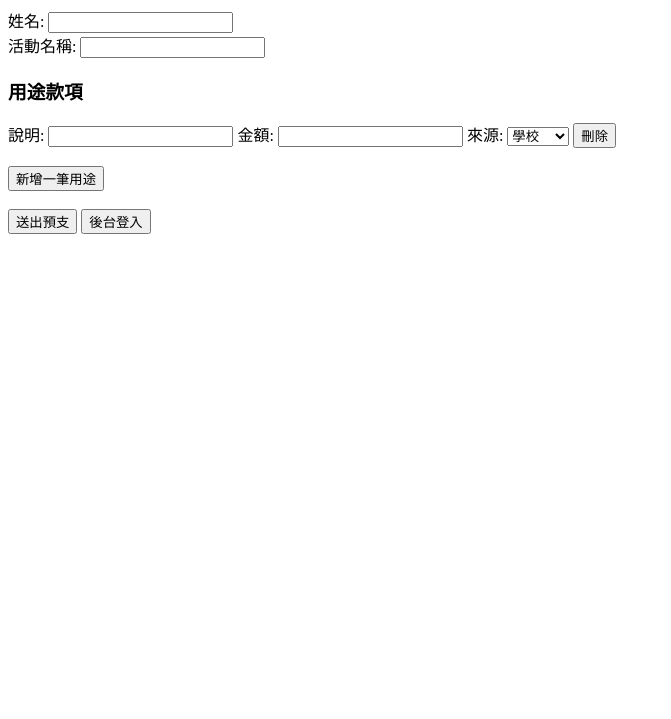
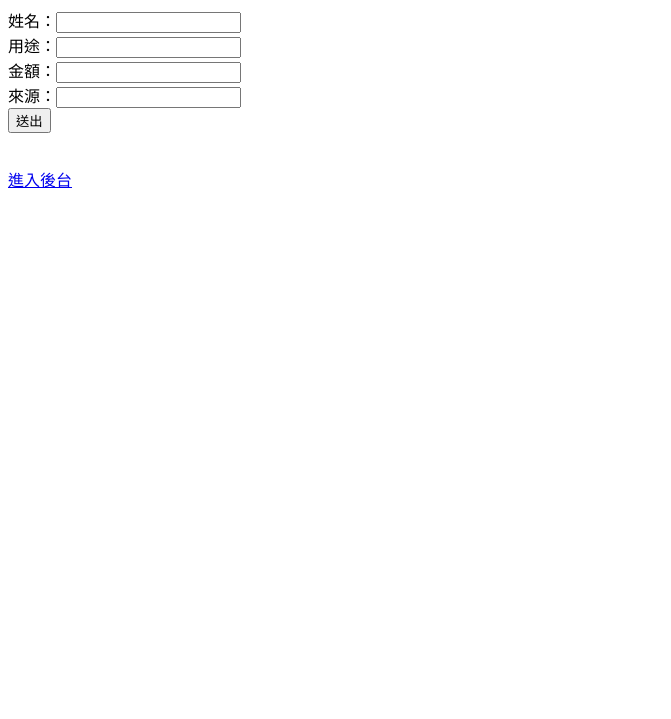
Before and after one commit to xio-yan/fund_manager, a website: page public/index.html in a window 1280 px wide. Shown: the part 81-800 px from the top of the page, without its empty margins (0-671 px from the left). Drawn offline with Linux system fonts and the light colour scheme.

Commit message:
index.html

```diff
--- a/public/index.html
+++ b/public/index.html
@@ -1,72 +1,39 @@
 <!DOCTYPE html>
-<html>
+<html lang="zh-Hant">
 <head>
   <meta charset="UTF-8">
-<title>預支申請</title>
-<style>.hidden{display:none;}</style>
+  <title>經費預支登記</title>
 </head>
 <body>
-<h1>經費預支申請</h1>
-
-<label>姓名: <input id="name"></label><br>
-<label>活動名稱: <input id="activity"></label><br>
-
-<h3>用途款項</h3>
-<div id="itemsContainer"></div>
-<button onclick="addItem()">新增一筆用途</button><br><br>
-
-<button onclick="submitAdvance()">送出預支</button>
-<button onclick="location.href='login.html'">後台登入</button>
+  <h1>經費預支登記</h1>
+  <form id="advanceForm">
+    姓名：<input type="text" name="applicant" required><br>
+    用途：<input type="text" name="description" required><br>
+    金額：<input type="number" name="amount" required><br>
+    來源：<input type="text" name="source" required><br>
+    <button type="submit">送出</button>
+  </form>
+  <p id="message"></p>
+  <br>
+  <a href="/login.html">進入後台</a>
 
   <script>
-function addItem(desc='', amt='', source='school'){
-  const div = document.createElement('div');
-  div.classList.add('item');
-  div.innerHTML=`
-    說明: <input class="desc" value="${desc}">
-    金額: <input class="amount" type="number" value="${amt}">
-    來源:
-    <select class="source">
-      <option value="school" ${source==='school'?'selected':''}>學校</option>
-      <option value="student" ${source==='student'?'selected':''}>學生會</option>
-    </select>
-    <button type="button" onclick="this.parentElement.remove()">刪除</button>
-    <br><br>
-  `;
-  document.getElementById('itemsContainer').appendChild(div);
-}
-addItem();
-
-async function submitAdvance(){
-  const name = document.getElementById('name').value;
-  const activity = document.getElementById('activity').value;
-  if(!name || !activity){ alert('請填寫姓名與活動名稱'); return; }
-
-  const itemsDivs = document.querySelectorAll('#itemsContainer .item');
-  if(itemsDivs.length===0){ alert('請新增至少一筆用途'); return; }
-
-  const items = [];
-  for(const d of itemsDivs){
-    const description = d.querySelector('.desc').value;
-    const amount = parseFloat(d.querySelector('.amount').value);
-    const source = d.querySelector('.source').value;
-    if(!description || isNaN(amount)){ alert('用途說明與金額不可空白'); return; }
-    items.push({description, amount, source});
-  }
-
-  const res = await fetch('/advances',{
-    method:'POST',
-    headers:{'Content-Type':'application/json'},
-    body: JSON.stringify({name, activity, items})
+    document.getElementById("advanceForm").addEventListener("submit", async (e) => {
+      e.preventDefault();
+      const formData = Object.fromEntries(new FormData(e.target).entries());
+      const res = await fetch("/api/advance", {
+        method: "POST",
+        headers: { "Content-Type": "application/json" },
+        body: JSON.stringify(formData),
       });
       const data = await res.json();
-  alert(data.message);
-
-  document.getElementById('name').value='';
-  document.getElementById('activity').value='';
-  document.getElementById('itemsContainer').innerHTML='';
-  addItem();
+      if (data.success) {
+        document.getElementById("message").innerText = "已成功送出！";
+        e.target.reset();
+      } else {
+        document.getElementById("message").innerText = "送出失敗！";
       }
+    });
   </script>
 </body>
 </html>
```
Lines whose indentation alone changed are shown as unchanged.
